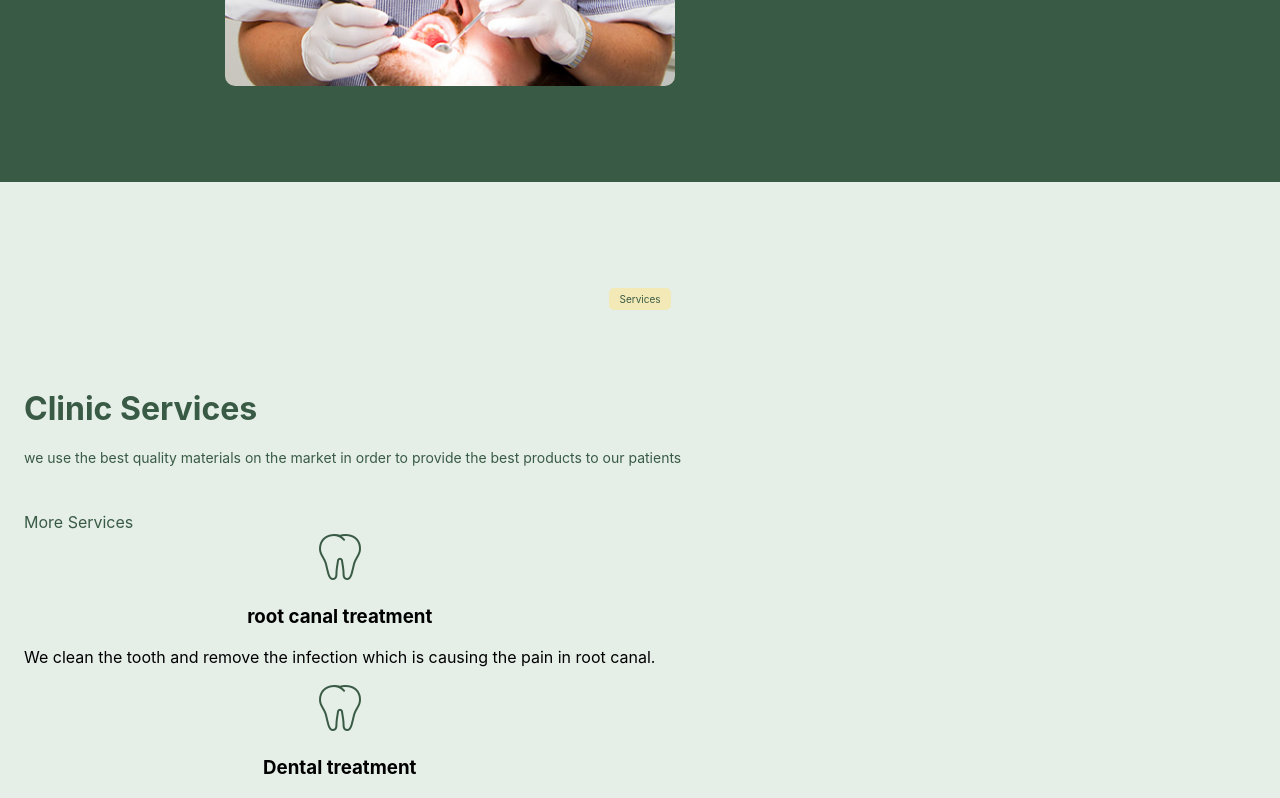
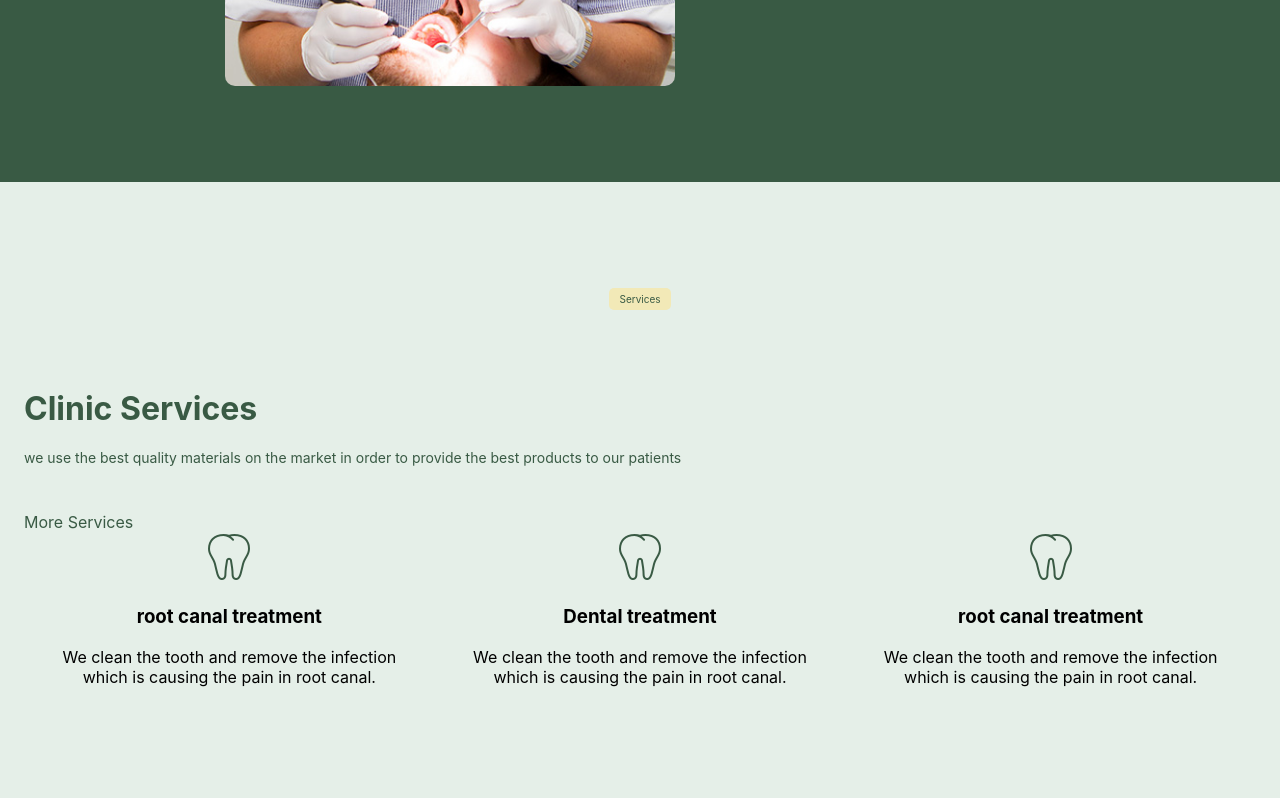
Before and after one commit to MuhammadTurkmen/Dental-Landing-Page-React, a React (Create React App) app: page / in a window 1280 px wide. Shown: the part 1456-2254 px from the top of the page. Built offline with nearby package versions, Linux system fonts and the light colour scheme.

Commit message:
adding flex

```diff
--- a/src/components/Services.js
+++ b/src/components/Services.js
@@ -75,6 +75,13 @@ const Wrapper = styled.div`
   .card-container {
     display: flex;
     flex-wrap: wrap;
+    justify-content: center;
+    align-items: center;
+  }
+
+  .card {
+    width: 350px;
+    margin: 0 auto;
   }
 `;
 
```
